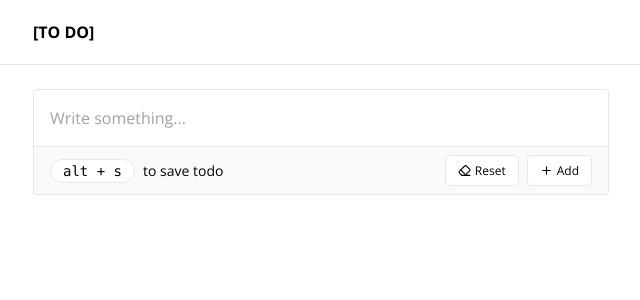
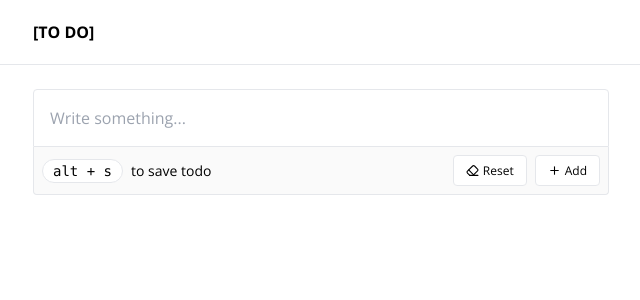
Before and after one commit to emrocode/todo-app, a React (Vite) app: page /todo-app in a window 1280 px wide. Shown: the top 300 px of the page, without its empty margins (319-959 px from the left). Built offline with nearby package versions, Linux system fonts and the light colour scheme.

Commit message:
Update css

```diff
--- a/src/styles/TodoBar.module.css
+++ b/src/styles/TodoBar.module.css
@@ -1,5 +1,5 @@
 .bar {
-  @apply flex w-full flex-wrap items-center justify-between gap-2 rounded-b border-x border-b bg-neutral-50 px-4 py-2;
+  @apply flex w-full flex-wrap items-center justify-between gap-2 rounded-b border-x border-b bg-neutral-50 p-2;
 }
 
 .menu {
@@ -19,5 +19,5 @@
 }
 
 .shortcut > code {
-  @apply rounded-full border bg-white px-3 py-px;
+  @apply rounded-full border bg-white px-2.5 py-px;
 }
--- a/src/styles/TodoList.module.css
+++ b/src/styles/TodoList.module.css
@@ -1,11 +1,19 @@
 .label {
-  @apply flex w-full select-none flex-row-reverse gap-x-2 border-b pb-4;
+  @apply mb-4 flex w-full select-none gap-x-2 border-b pb-4;
 }
 
 .label > span {
-  @apply block w-full break-all;
+  @apply block w-full break-all rounded;
 }
 
 .todo {
-  @apply h-4 w-4 translate-y-[.25rem] scale-0 duration-150 ease-in checked:scale-100 checked:accent-indigo-800 indeterminate:bg-white hover:scale-100;
+  @apply hidden appearance-none;
 }
+
+.checkButton {
+  @apply rounded-full border border-sky-900 bg-sky-300 p-1 text-sky-900;
+}
+
+.deleteButton {
+  @apply rounded-full border border-red-900 bg-red-300 p-1 text-red-900;
+}
```
Also changed, not shown: src/styles/Todo.module.css (line endings or trailing spaces).
